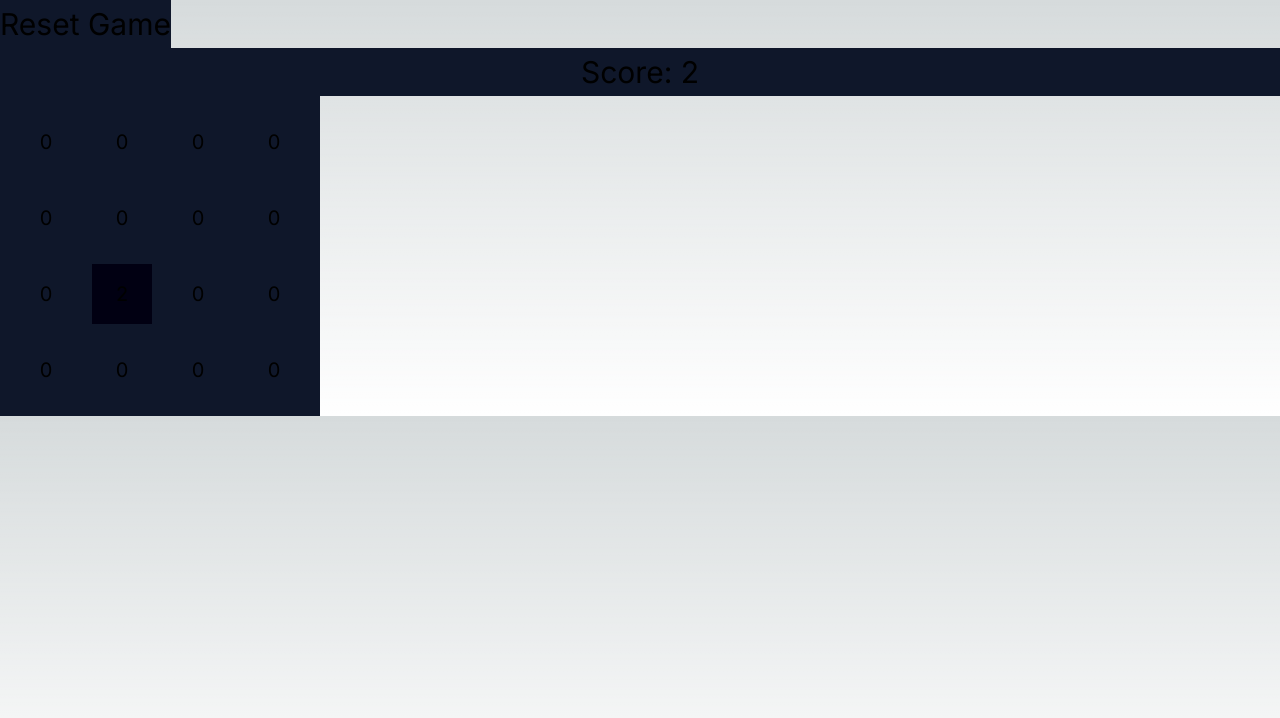
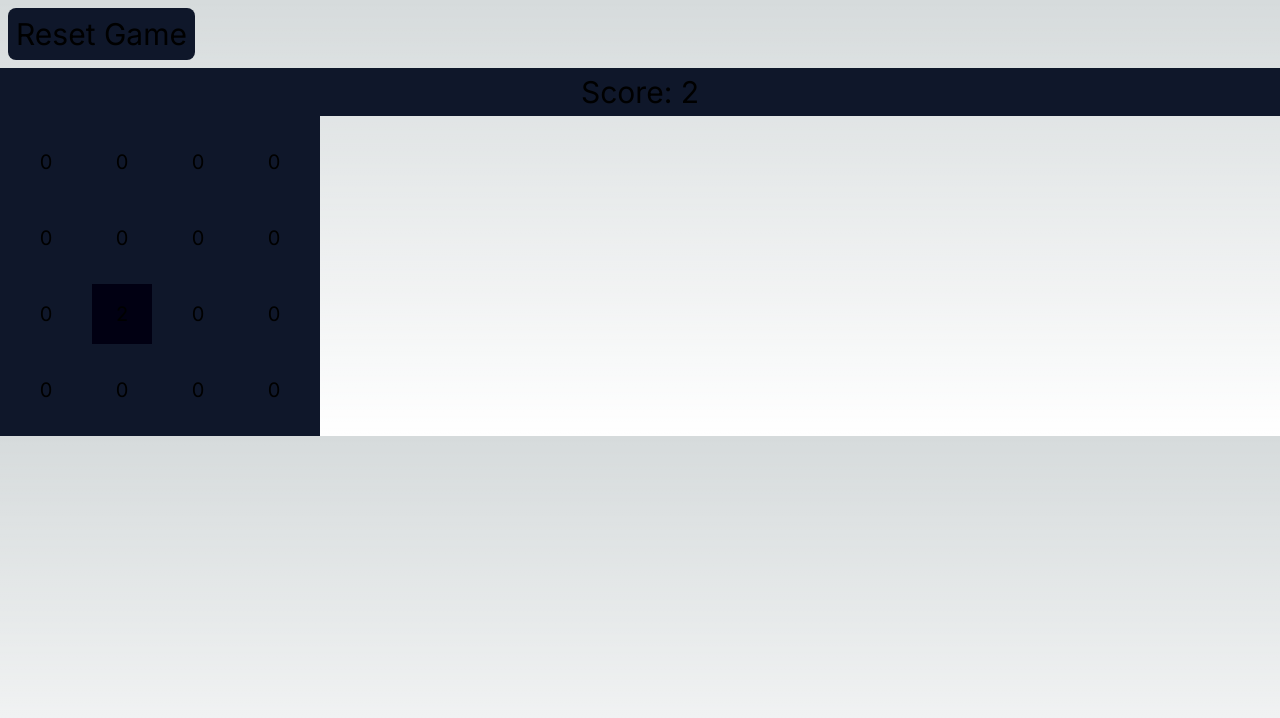
Before and after one commit to leokun/2048, a Next.js app: page / in a window 1280 px wide. Shown: the top 718 px of the page. Built offline with nearby package versions, Linux system fonts and the light colour scheme.

Commit message:
use a custom Buton ui

```diff
--- a/components/2048/NewGame.tsx
+++ b/components/2048/NewGame.tsx
@@ -1,18 +1,18 @@
 import { useContext } from "react"
 
 import { GameContext } from "./context"
+import { Button } from "@/components/ui"
 
 export default function NewGame() {
 
     const {dispatch} = useContext(GameContext)
 
-    return <button
-        className="p4 h-12 bg-slate-900 flex items-center justify-center text-3xl box-content"
+    return <Button
         onClick={() => {
             dispatch({type: "newGame"})
         }}
     >
         Reset Game
-    </button>
+    </Button>
 
 }
--- /dev/null
+++ b/components/ui/Button.tsx
@@ -0,0 +1,16 @@
+import { AriaAttributes, ButtonHTMLAttributes, DetailedHTMLProps } from "react"
+
+interface ButtonProps extends DetailedHTMLProps<ButtonHTMLAttributes<HTMLButtonElement>, HTMLButtonElement>, AriaAttributes {}
+
+export default function Button(props: ButtonProps) {
+
+    const {children, ...rest} = props
+
+    return <button
+        className="p-2 m-2 rounded-lg bg-slate-900 hover:bg-slate-600 flex items-center justify-center text-3xl box-content"
+        {...rest}
+    >
+        {children}
+
+    </button>
+}
--- /dev/null
+++ b/components/ui/index.ts
@@ -0,0 +1,5 @@
+import Button  from "./Button";
+
+export {
+    Button
+}
```
